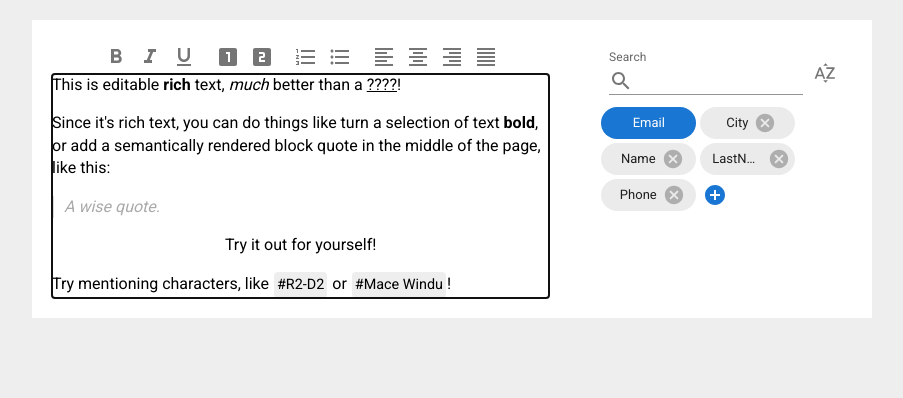
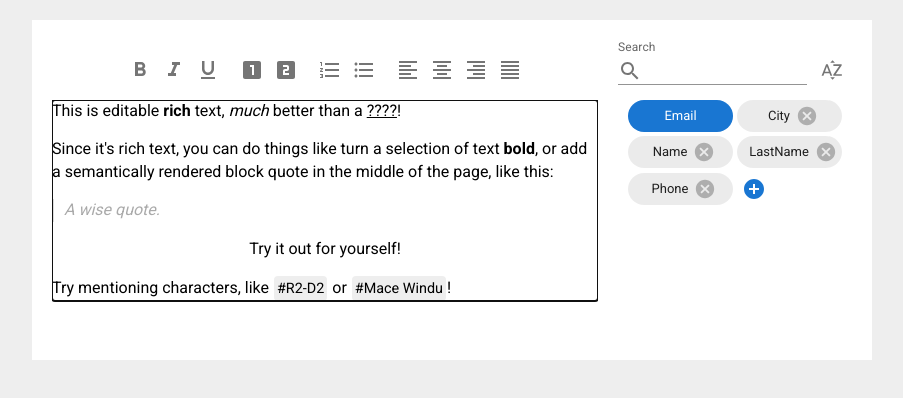
Before and after one commit to KonovalovNikolai/EmailTemplaitor, a React (Create React App) app: page / in a window 1280 px wide. Shown: the top 398 px of the page, without its empty margins (188-1091 px from the left). Built offline with nearby package versions, Linux system fonts and the light colour scheme.

Commit message:
Выравнивание компонентов

```diff
--- a/src/components/EditableList/EditableList.tsx
+++ b/src/components/EditableList/EditableList.tsx
@@ -1,5 +1,5 @@
 import React, { memo, useCallback, useState } from 'react';
-import { Box, Popover } from '@mui/material';
+import { Box, Grid, Popover } from '@mui/material';
 
 import { FieldList, ListElement } from "./utils/FieldList"
 import { hasWhiteSpace } from './utils/hasWhiteSpace';
@@ -111,8 +111,7 @@ export const EditableList = memo(({ fieldList, onChange }: Props) => {
     return (
         <Box
             sx={{
-                minWidth: "250px",
-                height: 1,
+                width: 0.3,
             }}
         >
             <ListTopBar
@@ -121,11 +120,16 @@ export const EditableList = memo(({ fieldList, onChange }: Props) => {
 
             <Box
                 sx={{
-                    display: "flex",
-                    flexWrap: 'wrap',
-                    alignContent: 'flex-start',
-                    height: 1
+                    overflowY: "scroll",
+                    height: 0.8,
+                    p: "0 10px 0 10px"
                 }}
+            >
+                <Grid
+                    container
+                    justifyContent="flex-start"
+                    alignItems="baseline"
+                    spacing={0.5}
                 >
                     {list.length > 0 &&
                         list.map((element) => {
@@ -146,9 +150,14 @@ export const EditableList = memo(({ fieldList, onChange }: Props) => {
                         })
                     }
 
+                    <Grid item xs={1}
+                    >
                         <NewFieldButton
                             onClick={handleClick}
                         />
+                    </Grid>
+                </Grid>
+            </Box>
 
             {!!selectedElement &&
                 <Popover
@@ -174,7 +183,6 @@ export const EditableList = memo(({ fieldList, onChange }: Props) => {
                     />
                 </Popover>
             }
-            </Box>
         </Box >
     )
 })
--- a/src/components/EditableList/components/ListItemBase.tsx
+++ b/src/components/EditableList/components/ListItemBase.tsx
@@ -1,4 +1,4 @@
-import { Chip } from "@mui/material"
+import { Chip, Grid } from "@mui/material"
 import { on } from "events"
 import React, { memo } from "react"
 import { ListElement } from "../utils/FieldList"
@@ -12,9 +12,10 @@ type ListItemBaseProps = {
 
 export const ListItemBase = ({ label, color, onDelete = null, onClick = null }: ListItemBaseProps, ...rest) => {
     return (
+        <Grid item xs={6}>
             <Chip
                 sx={{
-                m: "2px", width: "95px"
+                    width: 1
                 }}
                 color={color}
                 label={label}
@@ -22,6 +23,7 @@ export const ListItemBase = ({ label, color, onDelete = null, onClick = null }:
                 onClick={onClick}
                 {...rest}
             />
+        </Grid>
     )
 }
 
--- a/src/components/EditableList/components/ListTopBar.tsx
+++ b/src/components/EditableList/components/ListTopBar.tsx
@@ -5,6 +5,7 @@ import SortByAlphaIcon from '@mui/icons-material/SortByAlpha';
 import ArrowDropUpIcon from '@mui/icons-material/ArrowDropUp';
 import { memo } from "react";
 import { TopBarData } from "../EditableList";
+import { height } from "@mui/system";
 
 type ListTopBarProps = {
     onChange: React.Dispatch<React.SetStateAction<TopBarData>>
@@ -15,7 +16,7 @@ const ListTopBar = ({onChange}: ListTopBarProps) => {
         <Box
         sx={{
             display: 'flex',
-            padding: '10px'
+            height: 0.2,
         }}
     >
         <TextField
@@ -46,9 +47,9 @@ const ListTopBar = ({onChange}: ListTopBarProps) => {
         />
         <IconButton
             sx={{
-                width: "auto"
+                margin: "auto"
             }}
-            size="small"
+            size="medium"
             onClick={() => {
                 onChange(prevState => {
                     const newState = {...prevState}
--- a/src/components/Editor/CustomEditor.tsx
+++ b/src/components/Editor/CustomEditor.tsx
@@ -38,7 +38,8 @@ const CustomEditor = ({ value, list, onChange, onListChange }: Props) => {
         <Box
             sx={{
                 display: "flex",
-                maxWidth: "800px",
+                width: "800px",
+                height: "300px",
                 m: "20px auto",
                 p: "20px",
                 background: "white",
--- a/src/components/Editor/CustomSlateEditor.tsx
+++ b/src/components/Editor/CustomSlateEditor.tsx
@@ -159,7 +159,8 @@ const CustomSlateEditor: FunctionComponent<CustomSlateEditorProps> = ({ editor,
     return (
         <Box
             sx={{
-                paddingRight: "50px"
+                width:0.7,
+                paddingRight: "20px"
             }}
         >
             <Slate
@@ -169,6 +170,12 @@ const CustomSlateEditor: FunctionComponent<CustomSlateEditorProps> = ({ editor,
             >
                 <SlateToolBar />
 
+                <Box
+                    sx={{
+                        height: 0.8,
+                        overflowY: "scroll",
+                    }}
+                >
                     <Editable
                         className='editable'
                         onKeyDown={handleKeyDown}
@@ -178,6 +185,7 @@ const CustomSlateEditor: FunctionComponent<CustomSlateEditorProps> = ({ editor,
                         spellCheck
                         autoFocus
                     />
+                </Box>
             </Slate>
             <AutoCompletePoper
                 anchorEl={autoCompleteData?.anchorEl}
--- a/src/components/Editor/components/Toolbar/Toolbar.tsx
+++ b/src/components/Editor/components/Toolbar/Toolbar.tsx
@@ -20,10 +20,12 @@ export const SlateToolBar = memo(() => {
         <Box
             sx={{
                 display: "flex",
+                alignItems: "center",
                 justifyContent: "center",
                 "& > :not(style)": {
                     m: "0 5px 0 5px"
-                }
+                },
+                height: 0.2
             }}
         >
             <Box>
```
Lines whose indentation alone changed are shown as unchanged.
